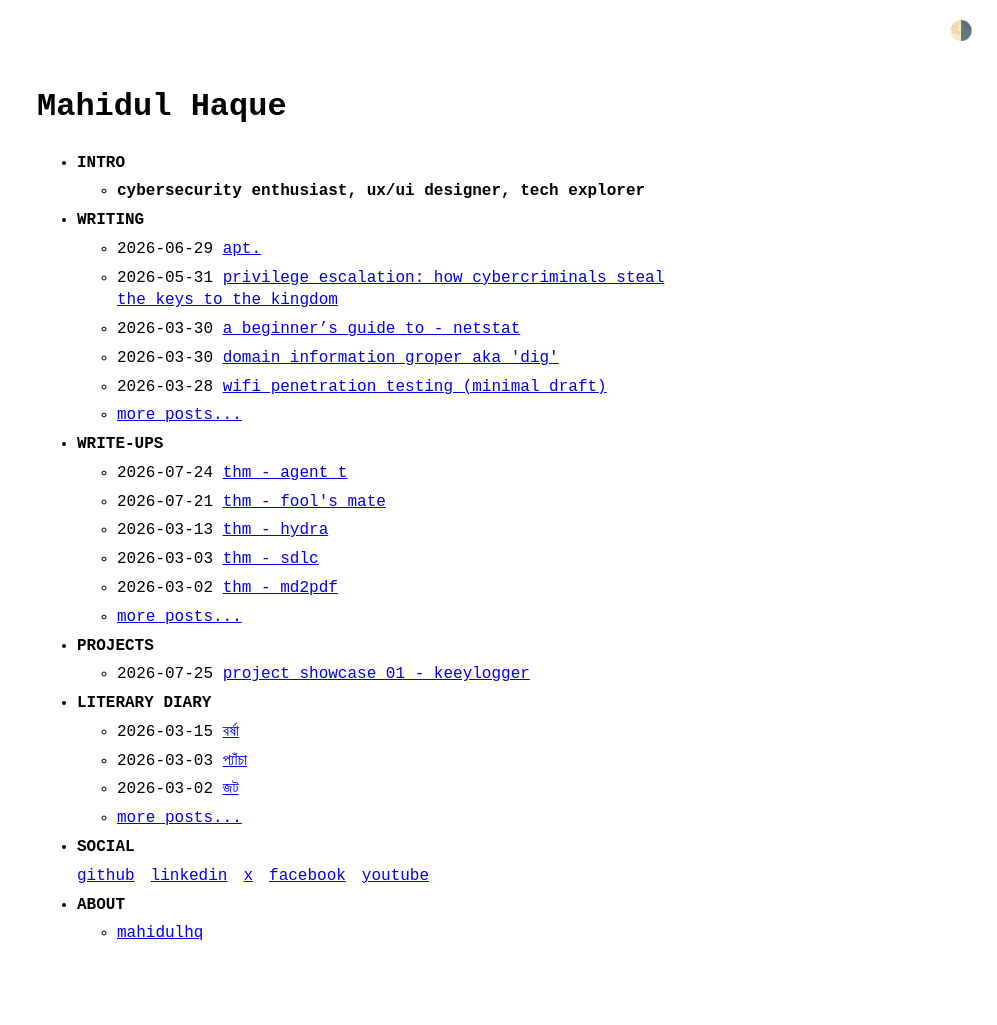
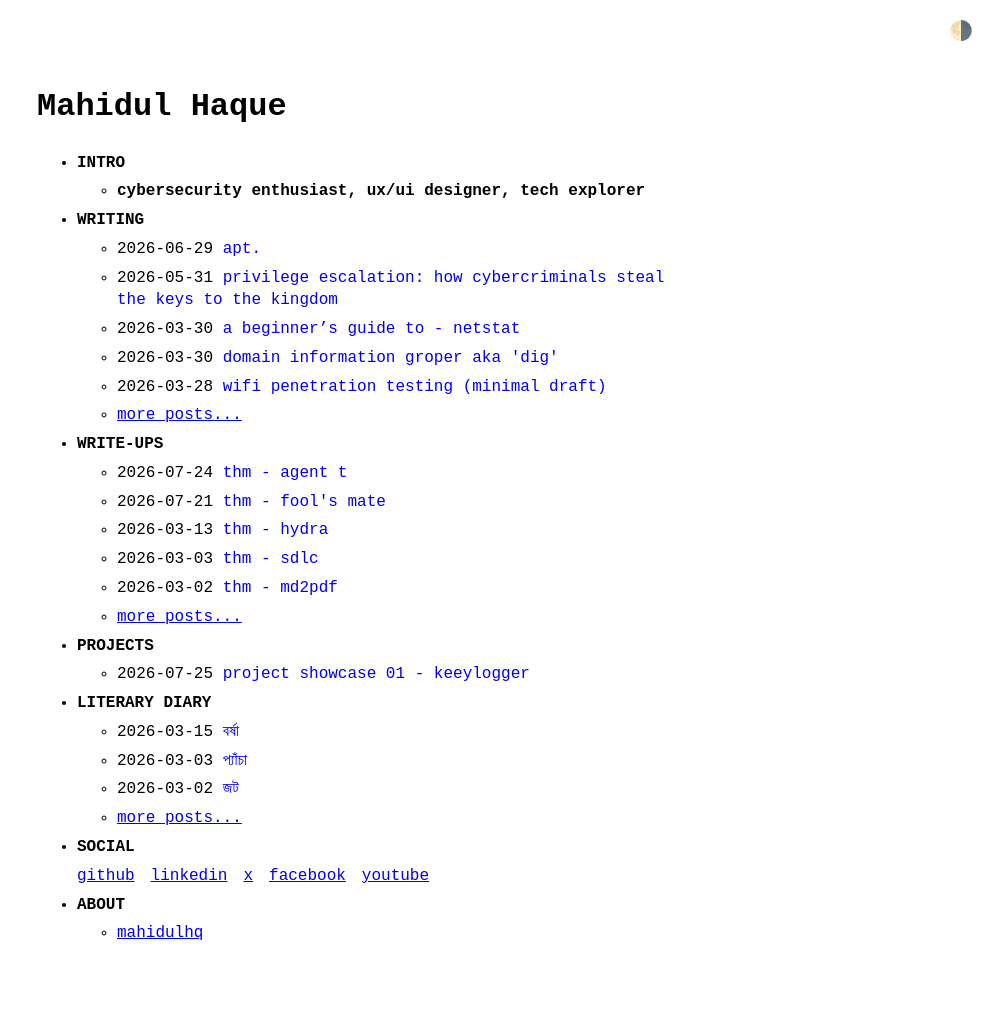
Before and after one commit to mahidulhq/mahidulhq.github.io, a Jekyll site: the page built from index.md, in a window 1280 px wide. Shown: the whole page, without its empty margins (283-1280 px from the left). Built offline with Jekyll 4.4.1, drawn with Linux system fonts in a browser that asks for light colours.

Commit message:
removed underlines from homepage post titles

```diff
--- a/_includes/post_list.html
+++ b/_includes/post_list.html
@@ -16,9 +16,9 @@
         <li>
           <span>{{- post.date | date: site.theme_config.date_format -}}</span>
           {% if site.theme_config.lowercase_titles == true %}
-          <a href="{{ post.url | relative_url }}">{{ post.title | downcase }}</a>
+          <a class="post-title" href="{{ post.url | relative_url }}">{{ post.title | downcase }}</a>
           {% else %}
-          <a href="{{ post.url | relative_url }}">{{ post.title }}</a>
+          <a class="post-title" href="{{ post.url | relative_url }}">{{ post.title }}</a>
           {% endif %}
         </li>
     {%- endfor -%}
--- a/_layouts/home.html
+++ b/_layouts/home.html
@@ -8,7 +8,10 @@ layout: default
   {%-endif-%}
 </header>
 
-{%-include menu_item.html collection=site.data.menu.entries-%}
+<div class="home-page">
+  {%-include menu_item.html collection=site.data.menu.entries-%}
+</div>
+
 
 {{ content }}
 <!-- <footer class="footer">
--- a/_sass/no-style-please.scss
+++ b/_sass/no-style-please.scss
@@ -46,6 +46,14 @@ hr { margin: 2rem 0; }
 p { margin: 1rem 0; }
 
 li { margin: 0.4rem 0; }
+
+.home-page .post-title {
+  text-decoration: none;
+}
+
+.home-page .post-title:hover {
+  text-decoration: none;
+}
 
 *:target { background: yellow; }
 
```
Also changed, not shown: _posts/2026-07-25-untitled-project.md (+0 -2 lines).
